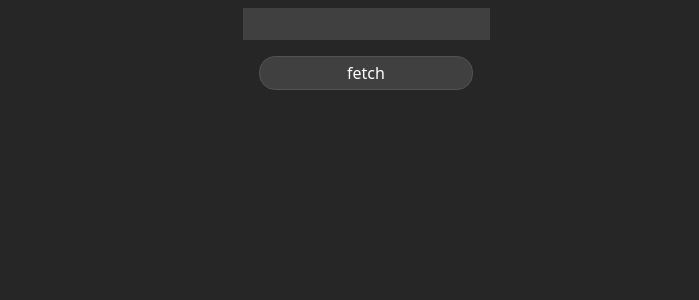
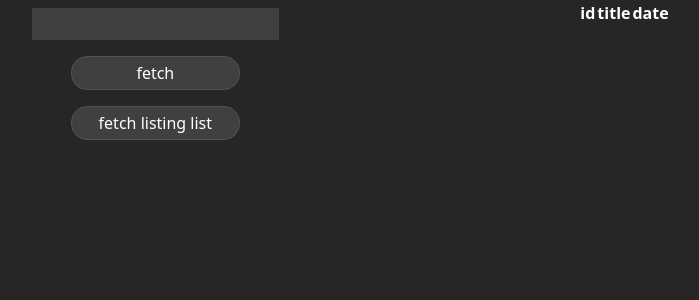
Before and after one commit to ZacharyEggert/reverb-photo-puller, a Next.js app: page / in a window 1280 px wide. Shown: the top 300 px of the page, without its empty margins (274-973 px from the left). Built offline with nearby package versions, Linux system fonts and the light colour scheme.

Commit message:
Add list fetch

```diff
--- /dev/null
+++ b/src/pages/api/listings/index.ts
@@ -0,0 +1,38 @@
+import type { NextApiHandler } from "next";
+import axios from "axios";
+import { env } from "../../../env/server.mjs";
+
+const handler: NextApiHandler = async (req, res) => {
+  const apiKey = req.body?.apiKey || env.REVERB_API_KEY;
+
+  try {
+    const baseURL = "https://api.reverb.com/api/my/listings?per_page=100";
+    let page = 1;
+    let listings: unknown[] = [];
+    let shouldContinue = true;
+
+    while (shouldContinue) {
+      const response = await axios.get(`${baseURL}&page=${page}`, {
+        headers: {
+          "Accept-Version": "3.0",
+          "Content-Type": "application/hal+json",
+          Authorization: `Bearer ${apiKey}`,
+          Accept: "application/hal+json",
+        },
+      });
+
+      const { data } = response;
+      listings = [...listings, ...data.listings];
+      shouldContinue = data._links.next ? true : false;
+      page++;
+    }
+
+    listings.reverse();
+    res.status(200).json({ listings });
+  } catch (error) {
+    console.log(error);
+    res.status(500).json({ error });
+  }
+};
+
+export default handler;
--- a/src/pages/index.tsx
+++ b/src/pages/index.tsx
@@ -29,10 +29,13 @@ export interface Transformation {
   angle: number;
 }
 
+type Listing = { id: string; title: string; published_at: string };
+
 const Home: NextPage = () => {
   const [reverbNumber, setReverbNumber] = useState("");
   const [fetching, setFetching] = useState(false);
 
+  const [listingList, setListingList] = useState<Listing[]>([]);
   const [listings, setListings] = useState<CloudinaryPhoto[]>([]);
 
   const changeReverbNumber = (e: React.ChangeEvent<HTMLInputElement>) => {
@@ -57,6 +60,41 @@ const Home: NextPage = () => {
       });
   };
 
+  const fetchListingList = () => {
+    setFetching(true);
+    console.log("fetching listing list");
+
+    //get the apiKey from local storage
+    const apiKey = localStorage.getItem("apiKey");
+    //if it doesn't exist, prompt the user for it
+    if (!apiKey) {
+      const apiKey_ = prompt(
+        "Enter your reverb api key (read priviledges) or default to Diablo Guitars"
+      );
+      if (apiKey_) {
+        // if the user entered a key, save it to local storage
+        localStorage.setItem("apiKey", apiKey_);
+      }
+    }
+
+    axios
+      .post("/api/listings", { apiKey: undefined })
+      .then((res) => {
+        if (res.status !== 200) {
+          console.log(res);
+          throw new Error("failed to fetch listing list");
+        }
+        console.log(res.data);
+        setListingList(res.data.listings);
+      })
+      .catch((err) => {
+        console.log(err);
+      })
+      .finally(() => {
+        setFetching(false);
+      });
+  };
+
   return (
     <>
       <Head>
@@ -67,7 +105,8 @@ const Home: NextPage = () => {
         />
         <link rel="icon" href="/favicon.ico" />
       </Head>
-      <main className="min-h-screen overflow-x-hidden bg-neutral-800 text-white">
+      <main className="relative grid min-h-screen grid-cols-9 overflow-x-hidden bg-neutral-800 px-2 text-white">
+        <section className="col-span-6">
           <div className="grid items-center">
             <input
               value={reverbNumber}
@@ -76,13 +115,20 @@ const Home: NextPage = () => {
             />
             <button
               onClick={fetchReverbPhotos}
-            className=" my-2 mx-auto w-1/6 rounded-2xl border border-neutral-600 bg-neutral-700 px-2 py-1"
+              className=" my-2 mx-auto w-1/5 rounded-2xl border border-neutral-600 bg-neutral-700 px-2 py-1"
               disabled={fetching}
             >
               fetch
             </button>
+            <button
+              onClick={fetchListingList}
+              className=" my-2 mx-auto w-1/5 rounded-2xl border border-neutral-600 bg-neutral-700 px-2 py-1"
+              disabled={fetching}
+            >
+              fetch listing list
+            </button>
           </div>
-        <div className="relative mt-8 grid grid-cols-6 gap-2 bg-neutral-800">
+          <div className="relative mt-8 grid grid-cols-5 gap-2 bg-neutral-800">
             {listings &&
               listings.map((listing) => (
                 <div key={listing.id} className="relative aspect-square">
@@ -95,6 +141,35 @@ const Home: NextPage = () => {
                 </div>
               ))}
           </div>
+        </section>
+        <section className="fixed right-0 col-span-3 h-full w-1/3">
+          <div className="h-full w-full overflow-y-scroll">
+            <table>
+              <thead>
+                <tr>
+                  <th>id</th>
+                  <th>title</th>
+                  <th>date</th>
+                </tr>
+              </thead>
+              <tbody>
+                {listingList &&
+                  listingList.map((listing) => (
+                    <tr key={listing.id}>
+                      <td
+                        onClick={() => setReverbNumber(listing.id)}
+                        className="cursor-pointer hover:bg-neutral-700"
+                      >
+                        {listing.id}
+                      </td>
+                      <td>{listing.title}</td>
+                      <td className="text-xs">{listing.published_at}</td>
+                    </tr>
+                  ))}
+              </tbody>
+            </table>
+          </div>
+        </section>
       </main>
     </>
   );
```
Lines whose indentation alone changed are shown as unchanged.
